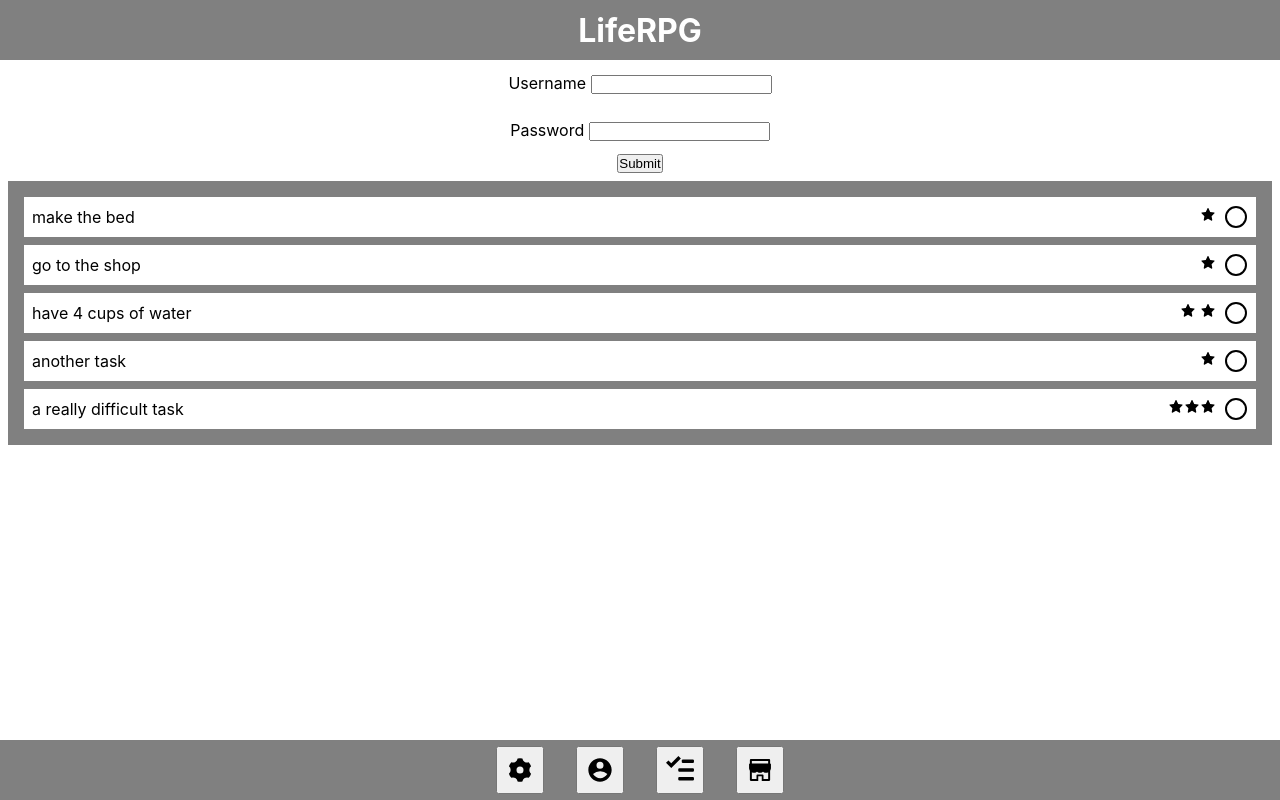
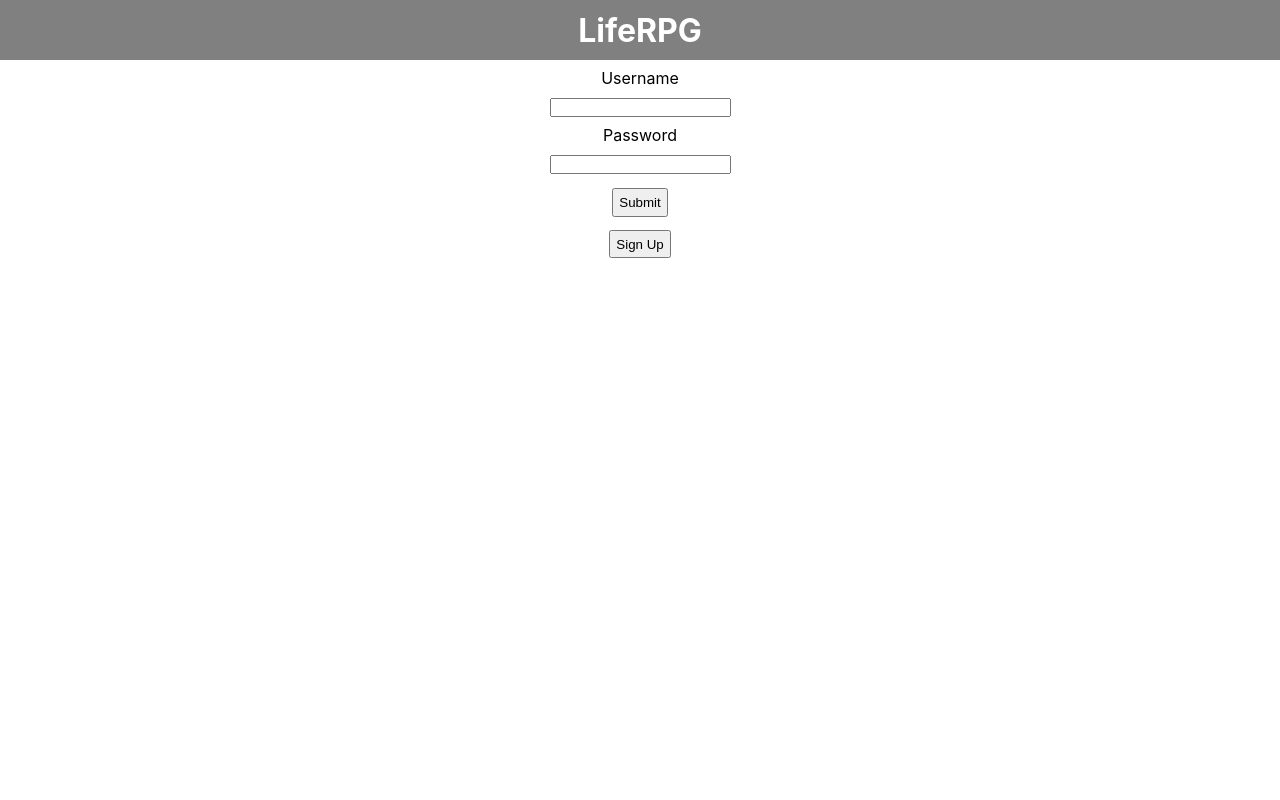
Before and after one commit to aloush-dev/fe-byte-liferpg, a React (Create React App) app: page / in a window 1280 px wide. Built offline with nearby package versions, Linux system fonts and the light colour scheme.

Commit message:
add changes to login screen

```diff
--- a/src/App.js
+++ b/src/App.js
@@ -10,19 +10,31 @@ import { Login } from "./components/Login";
 
 function App() {
   const [user, setUser] = useState({ username: "" });
-  console.log(user);
 
-  return (
-    <userContext.Provider value={{ user, setUser }}>
+  if(user.username){
+    return (
+
+      <userContext.Provider value={{ user, setUser }}>
       <div className="container">
         <Header />
-        {user.username ? <Game /> : <Login />}
+        <Game />
         <Routes>
           <Route path="/" element={<TaskList />} />
         </Routes>
         <Nav />
       </div>
     </userContext.Provider>
+
+    )
+  }
+
+  return (
+    <userContext.Provider value={{ user, setUser }}>
+      <div className="container">
+        <Header />
+        <Login />
+      </div>
+    </userContext.Provider>
   );
 }
 
--- a/src/components/Game.jsx
+++ b/src/components/Game.jsx
@@ -4,7 +4,7 @@ import floor from "../assets/floor_checkered_white.png";
 
 export const Game = () => {
   return (
-    <Stage width={428} height={400}>
+    <Stage width={400} height={400}>
       <Sprite image={floor} width={50} height={50} x={124} y={127} />
       <Sprite image={floor} width={50} height={50} x={150} y={150} />
     </Stage>
--- a/src/components/Login.jsx
+++ b/src/components/Login.jsx
@@ -1,14 +1,18 @@
 import { useState, useContext } from "react";
+import { Link } from "react-router-dom";
 import { userContext } from "../Context/User.js";
 import styles from "../styles/login.module.css";
 
-
 export const Login = () => {
   const { setUser } = useContext(userContext);
+
   const [userToBuild, setUserToBuild] = useState({
     username: "",
     password: "",
   });
+
+  const [signUp, setSignUp] = useState(false);
+
   const validUser = [
     { username: "nathan", password: "123" },
     { username: "andy", password: "456" },
@@ -34,10 +38,24 @@ export const Login = () => {
 
     setUserToBuild({ username: "", password: "" });
   };
+
+  const handleSignUp = () => {
+    setSignUp(true);
+  };
+
   return (
-    <form onSubmit={handleSubmit} className={styles.loginCard}>
+    <>
+      {signUp ? (
+        "Sign Up Then Idiot"
+      ) : (
+        <div className={styles.logincontainer}>
+          <div className={styles.loginCard}>
+            <form onSubmit={handleSubmit}>
               <div className={styles.formElement}>
+                <div className={styles.formLabel}>
                   <label>Username </label>
+                </div>
+                <div className={styles.formInput}>
                   <input
                     type="text"
                     value={userToBuild.username}
@@ -50,8 +68,12 @@ export const Login = () => {
                     }}
                   ></input>
                 </div>
+              </div>
               <div className={styles.formElement}>
+                <div className={styles.formLabel}>
                   <label>Password </label>
+                </div>
+                <div className={styles.formInput}>
                   <input
                     type="password"
                     value={userToBuild.password}
@@ -64,7 +86,17 @@ export const Login = () => {
                     }}
                   ></input>
                 </div>
+              </div>
+              <div>
                 <button>Submit</button>
+              </div>
             </form>
+          </div>
+          <div>
+            <button onClick={handleSignUp}> Sign Up</button>
+          </div>
+        </div>
+      )}
+    </>
   );
 };
--- a/src/styles/login.module.css
+++ b/src/styles/login.module.css
@@ -1,24 +1,28 @@
+.logincontainer {
+  display: flex;
+  justify-content: center;
+  align-items: center;
+  flex-direction: column;
+}
+
 .loginCard {
   width: 100%;
   display: flex;
   flex-direction: column;
   justify-content: center;
   align-items: center;
-
+  text-align: center;
 }
 
 .formElement {
-    width: auto;
-    padding: 5px;
   margin: 0.5rem;
-    justify-content: space-between;
-    align-items:flex-end
 }
 
-input {
-    display: inline-block;
+.formLabel {
+  margin: 0.5rem;
 }
 
-label {
-    text-align: left;
+.logincontainer button {
+padding: 0.3rem;
+margin: 0.4rem;
 }
```
Lines whose indentation alone changed are shown as unchanged.
